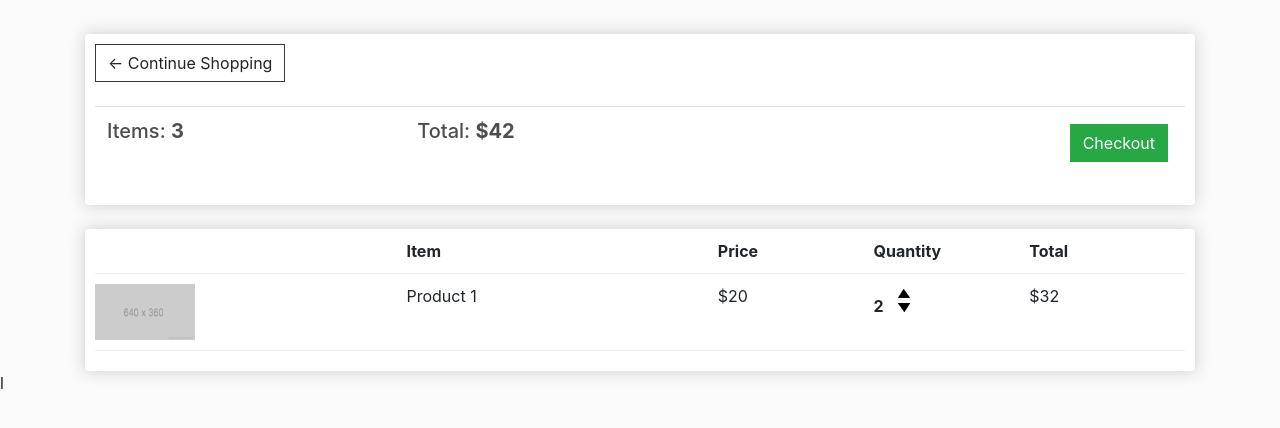
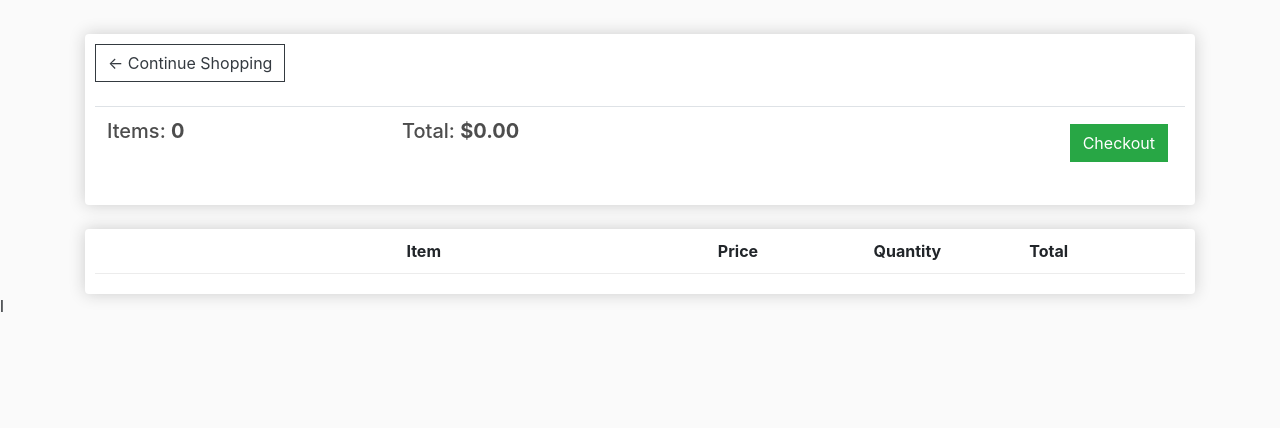
Before and after one commit to Joshwen7947/Ecommerce-store-with-Django, a Django app: page /cart/ in a window 1280 px wide. Shown: the part 57-485 px from the top of the page. Run offline with Django 4.2, Linux system fonts and the light colour scheme; lists and menus that the app fills with data are empty; some libraries are stand-ins or nearby versions.

Commit message:
Data structure complete

```diff
--- a/store/templates/store/cart.html
+++ b/store/templates/store/cart.html
@@ -4,15 +4,15 @@
     <div class="row">
         <div class="col-lg-12">
             <div class="box-element">
-                <a class="btn btn-outline-dark">&#x2190; Continue Shopping</a>
+                <a class="btn btn-outline-dark" href="{% url 'store' %}">&#x2190; Continue Shopping</a>
                 <br>
                 <br>
                 <table class="table">
                     <tr>
-                        <th><h5>Items: <strong>3</strong></h5></th>
-                        <th><h5>Total: <strong>$42</strong></h5></th>
+                        <th><h5>Items: <strong>{{order.get_cart_items}}</strong></h5></th>
+                        <th><h5>Total: <strong>${{order.get_cart_total|floatformat:2}}</strong></h5></th>
                         <th>
-                            <a style="float:right; margin:5px;" class="btn btn-success" href="{%url 'checkout'}">Checkout</a>
+                            <a style="float:right; margin:5px;" class="btn btn-success" href="{% url 'checkout' %}">Checkout</a>
                         </th>
                     </tr>
                 </table>
@@ -28,21 +28,22 @@
 					<div style="flex:1"><strong>Total</strong></div>
 				</div>
 
+                {% for item in items %}
 				<div class="cart-row">
-					<div style="flex:2"><img class="row-image" src="{% static 'images/blank.png' %}"></div>
-					<div style="flex:2"><p>Product 1</p></div>
-					<div style="flex:1"><p>$20</p></div>
+					<div style="flex:2"><img class="row-image" src="{{item.product.imageURL}}"></div>
+					<div style="flex:2"><p>{{item.product.name}}</p></div>
+					<div style="flex:1"><p>${{item.product.price|floatformat:2}}</p></div>
 					<div style="flex:1">
-						<p class="quantity">2</p>
+						<p class="quantity">{{item.quantity}}</p>
 						<div class="quantity">
 							<img class="chg-quantity" src="{% static  'images/up.png' %}">
 
 							<img class="chg-quantity" src="{% static  'images/down.png' %}">
 						</div>
 					</div>
-					<div style="flex:1"><p>$32</p></div>
+					<div style="flex:1"><p>${{item.get_total|floatformat:2}}</p></div>
 				</div>
-
+                {% endfor %}
 
                 </div>
             </div>
--- a/store/views.py
+++ b/store/views.py
@@ -8,9 +8,26 @@ def store(request):
     return render(request, 'store/store.html',context)
 
 def cart(request):
-    context ={}
+    if request.user.is_authenticated:
+        customer = request.user.customer
+        order, created = Order.objects.get_or_create(customer=customer,complete=False)
+        items = order.orderitem_set.all()
+    else:
+        items = []
+        order = {"get_cart_total":0, "get_cart_items":0}
+
+    context ={"items":items, "order":order}
     return render(request, 'store/cart.html',context)
 
 def checkout(request):
-    context ={}
+    if request.user.is_authenticated:
+        customer = request.user.customer
+        order, created = Order.objects.get_or_create(customer=customer,complete=False)
+        items = order.orderitem_set.all()
+    else:
+        items = []
+        order = {"get_cart_total":0, "get_cart_items":0}
+
+    context ={"items":items, "order":order}
+
     return render(request, 'store/checkout.html',context)
```
Also changed, not shown: store/models.py (+17 -0 lines), store/templates/store/checkout.html (+8 -6 lines), db.sqlite3.
